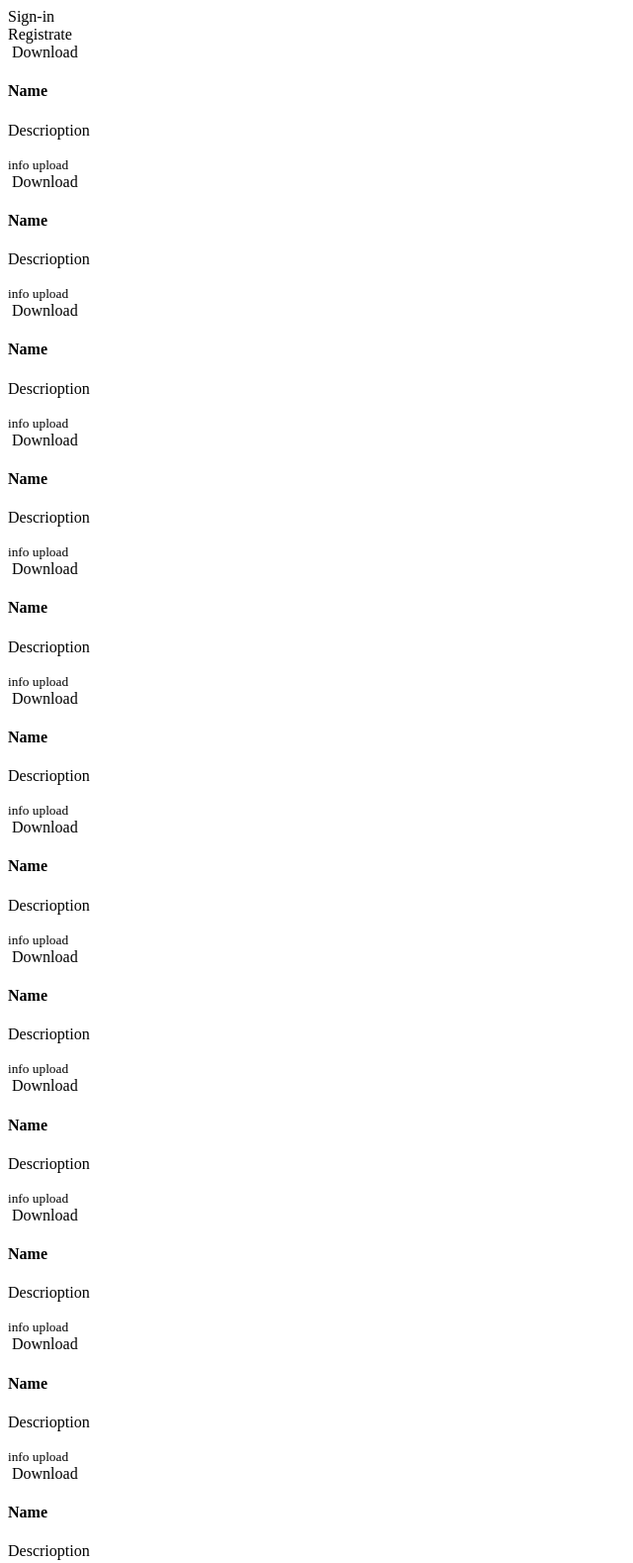
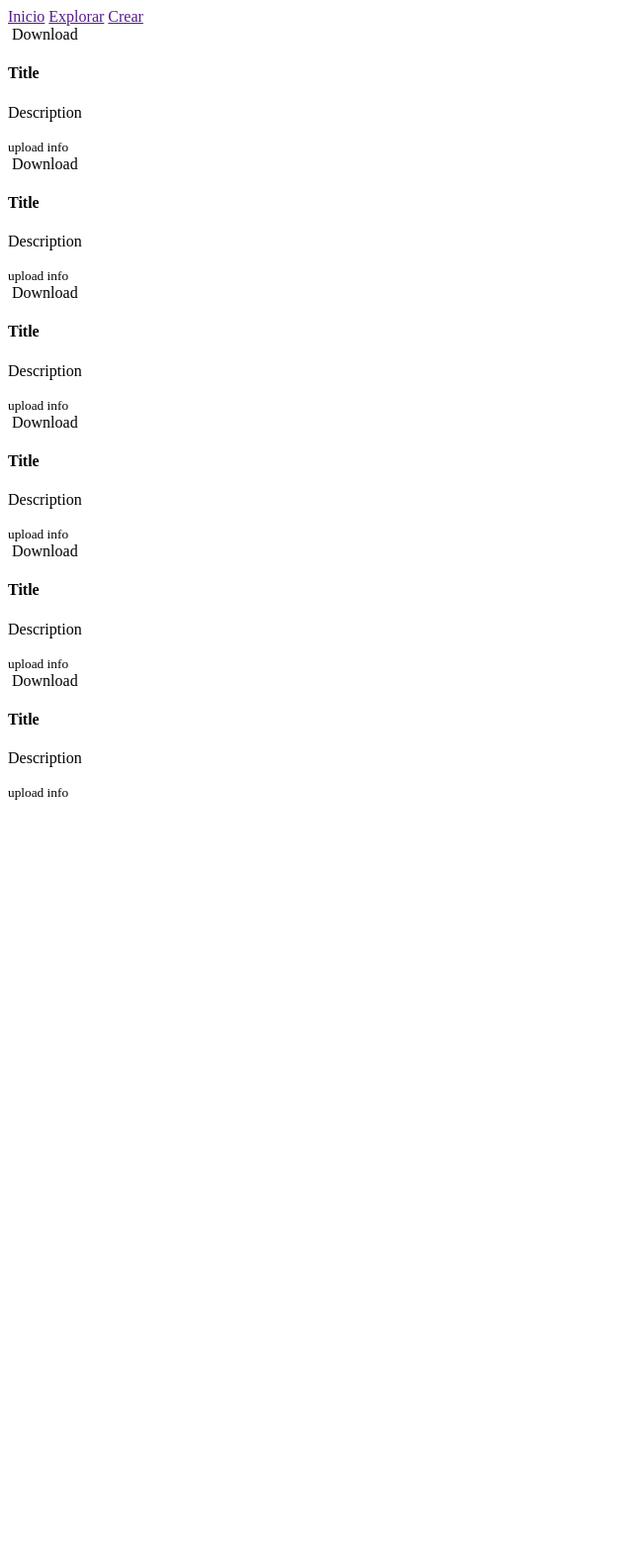
Before and after one commit to venomsnake96/pinterst-clone, a plain HTML site: page index.html in a window 1280 px wide. Shown: the top 1579 px of the page at 99% size, without its empty margins (0-640 px from the left). After the commit the page ends 817 px from the top, so only its background shows below. Drawn offline with Linux system fonts and the light colour scheme.

Commit message:
ajust some elements in the main area for the box cards and add more elements in the header section

```diff
--- a/index.html
+++ b/index.html
@@ -11,16 +11,15 @@
             <a></a>
         </div>
         <nav class="nav-bar"></nav>
-        <a href=""></a>
-        <a href=""></a>
-        <a href=""></a>
-        <div class="sign-in">
-            <div class="sign">
-                <a>Sign-in</a>
-            </div>
-            <div class="register">
-                <a>Registrate</a>
-            </div>
+        <a href="" class="active">Inicio</a>
+        <a href="">Explorar</a>
+        <a href="">Crear</a>
+        <div class="notification">
+                <a></a>
+                <a></a>
+                <a></a>
+                <a></a>
+
         </div>
     </header>
 
@@ -30,144 +29,90 @@
                 <div class="cart">
                     <img src="" alt="">
                     <a>Download</a>
+                    <div class="btn-bx">
+                        <a></a>
                         <a></a>
                     </div>
+                </div>
                 <div class="cart-info">
-                    <h4>Name</h4>
-                    <p>Descrioption</p>
-                    <small>info upload</small>
+                    <h4>Title</h4>
+                    <p>Description</p>
+                    <small>upload info</small>
                 </div>
             </article>
             <article class="cart-box">
                 <div class="cart">
                     <img src="" alt="">
                     <a>Download</a>
+                    <div class="btn-bx">
+                        <a></a>
                         <a></a>
                     </div>
+                </div>
                 <div class="cart-info">
-                    <h4>Name</h4>
-                    <p>Descrioption</p>
-                    <small>info upload</small>
+                    <h4>Title</h4>
+                    <p>Description</p>
+                    <small>upload info</small>
                 </div>
             </article>
             <article class="cart-box">
                 <div class="cart">
                     <img src="" alt="">
                     <a>Download</a>
+                    <div class="btn-bx">
+                        <a></a>
                         <a></a>
                     </div>
+                </div>
                 <div class="cart-info">
-                    <h4>Name</h4>
-                    <p>Descrioption</p>
-                    <small>info upload</small>
+                    <h4>Title</h4>
+                    <p>Description</p>
+                    <small>upload info</small>
                 </div>
             </article>
             <article class="cart-box">
                 <div class="cart">
                     <img src="" alt="">
                     <a>Download</a>
+                    <div class="btn-bx">
+                        <a></a>
                         <a></a>
                     </div>
+                </div>
                 <div class="cart-info">
-                    <h4>Name</h4>
-                    <p>Descrioption</p>
-                    <small>info upload</small>
+                    <h4>Title</h4>
+                    <p>Description</p>
+                    <small>upload info</small>
                 </div>
             </article>
             <article class="cart-box">
                 <div class="cart">
                     <img src="" alt="">
                     <a>Download</a>
+                    <div class="btn-bx">
+                        <a></a>
                         <a></a>
                     </div>
+                </div>
                 <div class="cart-info">
-                    <h4>Name</h4>
-                    <p>Descrioption</p>
-                    <small>info upload</small>
+                    <h4>Title</h4>
+                    <p>Description</p>
+                    <small>upload info</small>
                 </div>
             </article>
             <article class="cart-box">
                 <div class="cart">
                     <img src="" alt="">
                     <a>Download</a>
+                    <div class="btn-bx">
+                        <a></a>
                         <a></a>
                     </div>
-                <div class="cart-info">
-                    <h4>Name</h4>
-                    <p>Descrioption</p>
-                    <small>info upload</small>
-                </div>
-            </article>
-            <article class="cart-box">
-                <div class="cart">
-                    <img src="" alt="">
-                    <a>Download</a>
-                    <a></a>
                 </div>
                 <div class="cart-info">
-                    <h4>Name</h4>
-                    <p>Descrioption</p>
-                    <small>info upload</small>
-                </div>
-            </article>
-            <article class="cart-box">
-                <div class="cart">
-                    <img src="" alt="">
-                    <a>Download</a>
-                    <a></a>
-                </div>
-                <div class="cart-info">
-                    <h4>Name</h4>
-                    <p>Descrioption</p>
-                    <small>info upload</small>
-                </div>
-            </article>
-            <article class="cart-box">
-                <div class="cart">
-                    <img src="" alt="">
-                    <a>Download</a>
-                    <a></a>
-                </div>
-                <div class="cart-info">
-                    <h4>Name</h4>
-                    <p>Descrioption</p>
-                    <small>info upload</small>
-                </div>
-            </article>
-            <article class="cart-box">
-                <div class="cart">
-                    <img src="" alt="">
-                    <a>Download</a>
-                    <a></a>
-                </div>
-                <div class="cart-info">
-                    <h4>Name</h4>
-                    <p>Descrioption</p>
-                    <small>info upload</small>
-                </div>
-            </article>
-            <article class="cart-box">
-                <div class="cart">
-                    <img src="" alt="">
-                    <a>Download</a>
-                    <a></a>
-                </div>
-                <div class="cart-info">
-                    <h4>Name</h4>
-                    <p>Descrioption</p>
-                    <small>info upload</small>
-                </div>
-            </article>
-            <article class="cart-box">
-                <div class="cart">
-                    <img src="" alt="">
-                    <a>Download</a>
-                    <a></a>
-                </div>
-                <div class="cart-info">
-                    <h4>Name</h4>
-                    <p>Descrioption</p>
-                    <small>info upload</small>
+                    <h4>Title</h4>
+                    <p>Description</p>
+                    <small>upload info</small>
                 </div>
             </article>
         </section>
```
Lines whose indentation alone changed are shown as unchanged.
